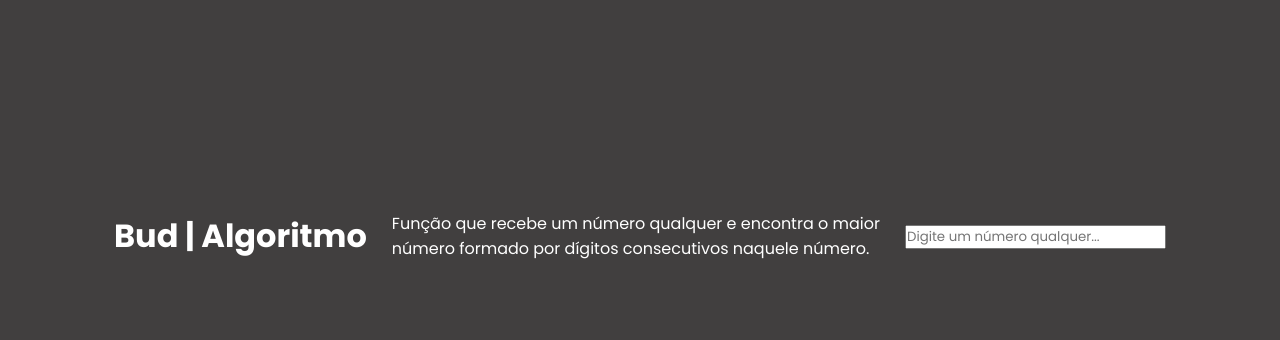
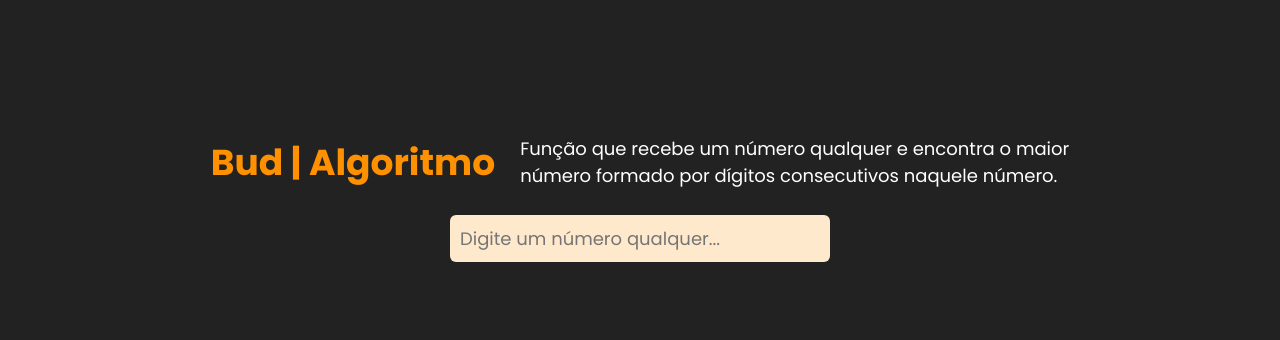
Before and after one commit to wsasouza/desafio-bud-algoritmo, a plain HTML site: page index.html in a window 1280 px wide. Shown: the part 164-504 px from the top of the page. Drawn offline with Linux system fonts and the light colour scheme.

Commit message:
Feat: Implemented all digits

```diff
--- a/assets/css/style.css
+++ b/assets/css/style.css
@@ -8,15 +8,60 @@
 }
 
 body {
-  background: #413f3f;
+  background: #222;
 }
 
 .container {
   display: flex;
   justify-content: center;
   align-items: center;
-  gap: 25px;
-  flex-wrap: wrap;
+  flex-direction: column;
   min-height: 100vh;
   color: #fff;
 }
+
+.container .header {
+  display: flex;
+  gap: 25px;
+  flex-wrap: wrap;
+}
+
+.container .header h1 {
+  font-size: 36px;
+  color: #ff9100;
+}
+
+.container .header p {
+  font-size: 18px;
+}
+
+#form .input_box {
+  position: relative;
+  display: flex;
+  flex-direction: column;
+  margin-top: 25px;
+}
+
+#form #data {
+  width: 380px;
+  background: #ffe9cc;
+  outline: none;
+  border: none;
+  padding: 10px;
+  border-radius: 6px;
+  color: #222;
+  font-size: 18px;
+}
+
+#form span {
+  width: 380px;
+  height: 50px;
+  background: transparent;
+  outline: none;
+  border: none;
+  padding: 10px;
+  margin-top: 25px;
+  border-radius: 6px;
+  color: #ff9100;
+  font-size: 36px;
+}
--- a/assets/js/script.js
+++ b/assets/js/script.js
@@ -1,15 +1,12 @@
 function findNumberMaxValue(arr) {
-
   let max = arr.reduce(function(a, b) {
     return Math.max(a, b);
   });
 
   return max;
-
 }
 
 function findNumberMaxIndex(arr) {
-
   let max = arr[0];
   let maxIndex = 0;
 
@@ -24,9 +21,13 @@ function findNumberMaxIndex(arr) {
 }
 
 function printMaxNumber() {
+  let data = document.getElementById("data").value;
 
-  let data = document.getElementById("data").value;
-  text.innerHTML = '';
+  if (!data) {
+    text.innerHTML = '';
+    return
+  }
+
   let arr = data.split("");
   let size = arr.length;
 
@@ -34,20 +35,21 @@ function printMaxNumber() {
     arr[i] = +arr[i];
   }
 
+
+  let index = findNumberMaxIndex(arr);
+  let value = findNumberMaxValue(arr);
+  let aux = (index + 1) - size;
+
+  text.innerHTML = '';
+
   if (size === 1)
     return text.innerHTML = arr;
 
 
-  else if (size === 2) {
-    result = findNumberMaxValue(arr)
-    return text.innerHTML = result;
-  }
+  else if (size === 2)
+    return text.innerHTML = value;
 
   else if (size <= 6) {
-    let index = findNumberMaxIndex(arr);
-    let value = findNumberMaxValue(arr);
-    let aux = (index + 1) - size;
-
     if (aux === 0)
       return text.innerHTML = value;
     else
@@ -56,7 +58,12 @@ function printMaxNumber() {
     return text.innerHTML = result.join('');
   }
 
+  else {
+    if (aux === 0)
+      return text.innerHTML = value;
+    else
+      result = arr.slice(index, index+5);
 
-
-
+    return text.innerHTML = result.join('');
+  }
 }
--- a/index.html
+++ b/index.html
@@ -6,14 +6,17 @@
   <meta http-equiv="X-UA-Compatible" content="IE=edge">
   <meta name="viewport" content="width=device-width, initial-scale=1.0">
   <link rel="stylesheet" href="/assets/css/style.css">
+  <link rel="shortcut icon" href="/assets/image/favicon.ico" type="image/x-icon">
   <title>Bud | wsasouza@hotmail.com</title>
 </head>
 
 <body>
   <div class="container">
-    <h1>Bud | Algoritmo</h1>
-    <p>Função que recebe um número qualquer e encontra o maior<br>
-      número formado por dígitos consecutivos naquele número.</p>
+    <div class="header">
+      <h1>Bud | Algoritmo</h1>
+      <p>Função que recebe um número qualquer e encontra o maior<br>
+        número formado por dígitos consecutivos naquele número.</p>
+    </div>
 
     <form id="form" action="#">
       <div class="input_box">
@@ -22,12 +25,17 @@
           id="data"
           placeholder="Digite um número qualquer..."
           onchange="printMaxNumber()"
+          list="default_numbers"
+
         >
+        <datalist id="default_numbers">
+          <option value="53590">
+          <option value="9012364509789">
+        </datalist>
+
         <span id="text"></span>
       </div>
     </form>
-
-
   </div>
 
   <script src="/assets/js/script.js"></script>
```
Also changed, not shown: assets/image/favicon.ico (added).
